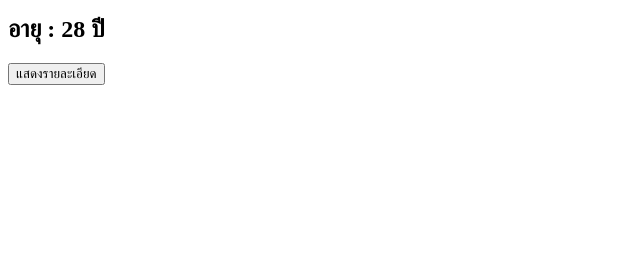
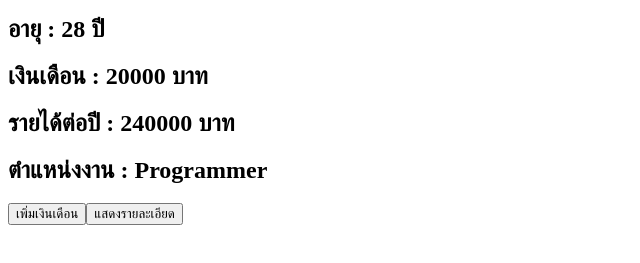
Before and after one commit to thana-arnam/basic-vue, a Vue app: page / in a window 1280 px wide. Shown: the part 213-476 px from the top of the page, without its empty margins (0-640 px from the left). Built offline with nearby package versions, Linux system fonts and the light colour scheme.

Commit message:
computed properties

```diff
--- a/src/App.vue
+++ b/src/App.vue
@@ -9,9 +9,20 @@
       <button type="submit">บันทึก</button>
     </form> -->
 
-    <h1>ชื่อ-นามสกุล : {{ getFullName() }}</h1>
+    <h1>ชื่อ-นามสกุล : {{ getFullName }}</h1>
     <!-- <h2>ชื่อเล่น : {{nickName}}</h2> -->
     <h1>อายุ : {{ age }} ปี</h1>
+    <h1>เงินเดือน : {{ salary }} บาท</h1>
+    <h1>รายได้ต่อปี : {{getIncome}} บาท</h1>
+    <h1>ตำแหน่งงาน : {{getDepartment}}</h1>
+    <button @click="addSalary(5000)">เพิ่มเงินเดือน</button>
+    <!-- <h2>Method 1 : {{getRandomByMethod()}}</h2>
+    <h2>Method 2 : {{getRandomByMethod()}}</h2>
+    <h2>Method 3 : {{getRandomByMethod()}}</h2>
+    <hr/>
+    <h2>Computed 1 : {{getRandomByComputed}}</h2>
+    <h2>Computed 2 : {{getRandomByComputed}}</h2>
+    <h2>Computed 3 : {{getRandomByComputed}}</h2> -->
     <button @click="toggleVisable">{{ isVisable ? "ซ่อน" : "แสดง"}}รายละเอียด</button>
     <article v-show="isVisable">
       <p>ที่อยู่ : <span v-html="address"></span></p>
@@ -65,12 +76,13 @@ export default {
         status: false,
       },
       isVisable: false,
+      salary: 20000
     };
   },
   methods: {
-    getFullName() {
-      return `${this.firstName} ${this.lastName}`;
-    },
+    // getFullName() {
+    //   return `${this.firstName} ${this.lastName}`;
+    // },
     showData() {
       alert(this.firstName);
     },
@@ -88,8 +100,28 @@ export default {
     },
     toggleVisable() {
       this.isVisable = !this.isVisable
+    },
+    getRandomByMethod() {
+      return Math.random();
+    },
+    addSalary(value) {
+      this.salary+=value;
     }
   },
+  computed: {
+    getFullName() {
+      return `${this.firstName} ${this.lastName}`;
+    },
+    getRandomByComputed() {
+      return Math.random();
+    },
+    getIncome() {
+      return this.salary * 12;
+    },
+    getDepartment() {
+      return this.salary >= 35000 ? "Project Manager" : "Programmer";
+    }
+  }
 };
 </script>
 
```
